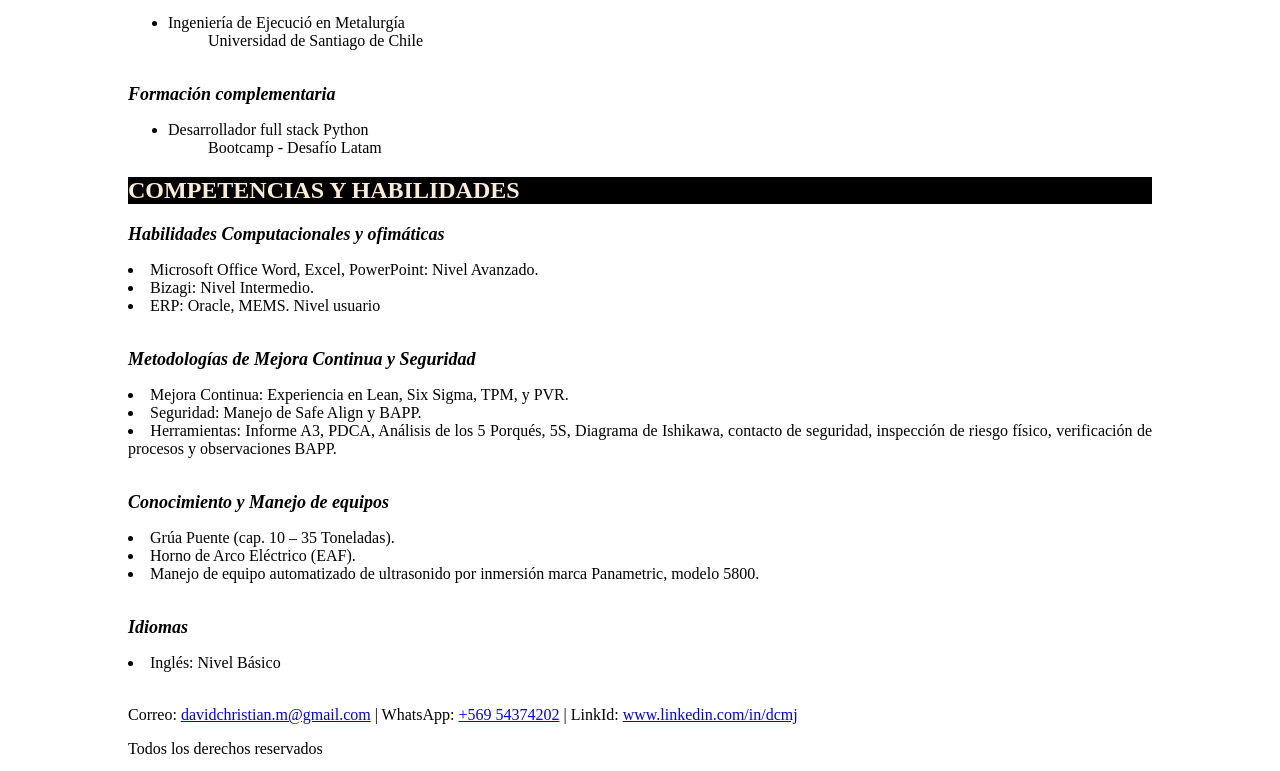
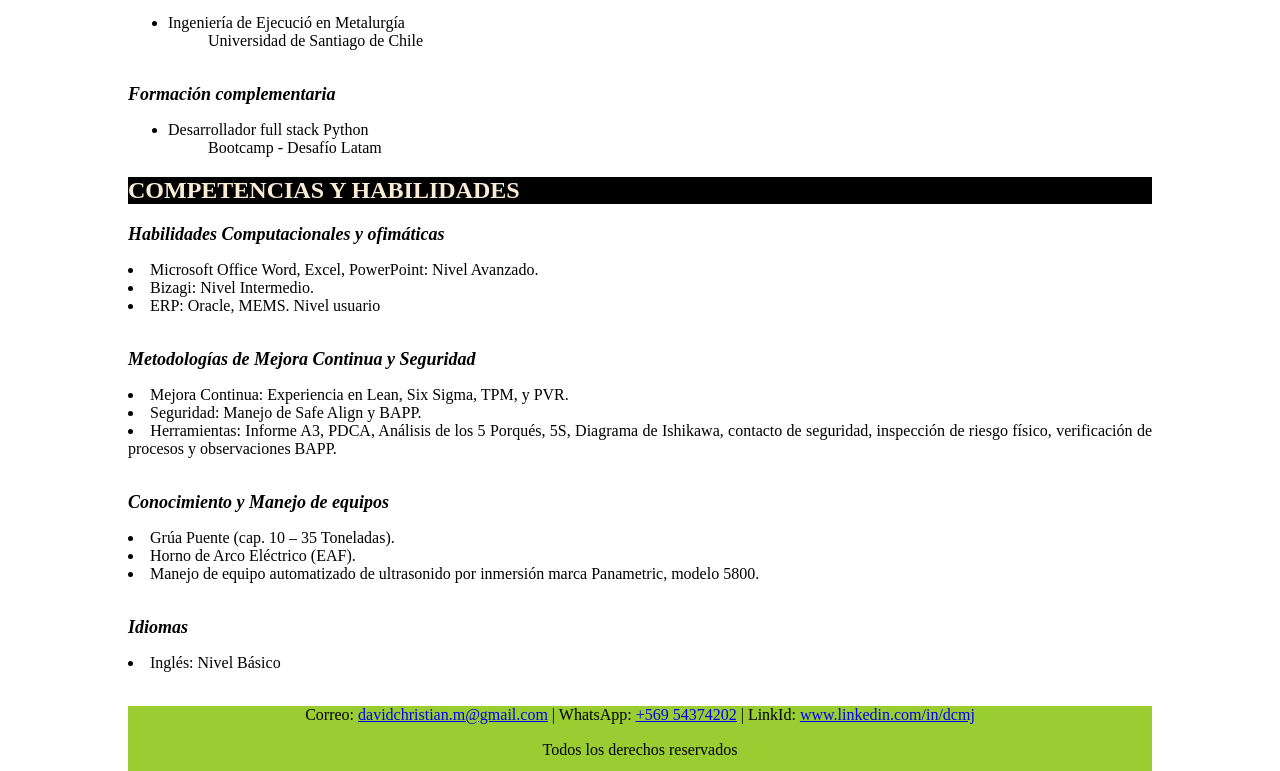
Before and after one commit to RavithAlKhemia/Modulo2_HTML_CSS, a plain HTML site: page index.html in a window 1280 px wide. Shown: the part 2007-2778 px from the top of the page. Drawn offline with Linux system fonts and the light colour scheme.

Commit message:
para desafio

```diff
--- a/Assest/CSS/estilos.css
+++ b/Assest/CSS/estilos.css
@@ -1,9 +1,11 @@
 header {
     text-align:center;
+    background-color: green;
 }
 
 nav {
     color: blue;
+
 }
 
 .titulo_seccion {
@@ -46,3 +48,15 @@ body {
     text-align: right;
 
 }
+
+#derechos {
+    text-align: center;
+}
+
+#contacto {
+    text-align: center;
+}
+
+#foot {
+    background-color: yellowgreen;
+}
--- a/index.html
+++ b/index.html
@@ -32,7 +32,7 @@
     <!--Sección datos personales-->
     <section id="perfil">
         <h2 class="titulo_seccion">PERFIL</h2>
-        <img src="Assest/img/foto_perfil.jpg" id="foto_perfil">
+        <img src="Assest/img/foto_perfil.jpg" id="foto_perfil" width="200px">
         <p><strong>DAVID MEDINA JOFRÉ</strong></p>
         <p><strong>RUT</strong>: 17.389.651-4</p>
         <p><strong>Domicilio</strong>: Trehuaco #320, Hualpén</p>
@@ -192,15 +192,15 @@
 
     </section>
 
-<footer>
+<footer id="foot">
     <!--contacto en el pie de pagina-->
     <p id="contacto">
         Correo: <a href="https://mail.google.com/mail/u/0/#inbox?compose=GTvVlcSKjfscfjkFswzlBdmcvrXKmSlcVBgpmcFnKQdbPjqVwlrHKwrlrGNFBDlbNxBCWsxwHHchM" target="_blank">davidchristian.m@gmail.com</a> |
         WhatsApp: <a href="https://wa.me/+56954374202" target="_blank">+569 54374202</a> |
         LinkId: <a href="http://www.linkedin.com/in/dcmj" target="_blank">www.linkedin.com/in/dcmj</a>
     </p>
-    <p>
-        Todos los derechos reservados
+    <p class="parr_exp">
+        <div id="derechos">Todos los derechos reservados</div>
         <br>
         <div id="return">
             <a href="#inicio">Volver</a>
@@ -210,5 +210,4 @@
 
 </body>
 
-
 </html>
```
